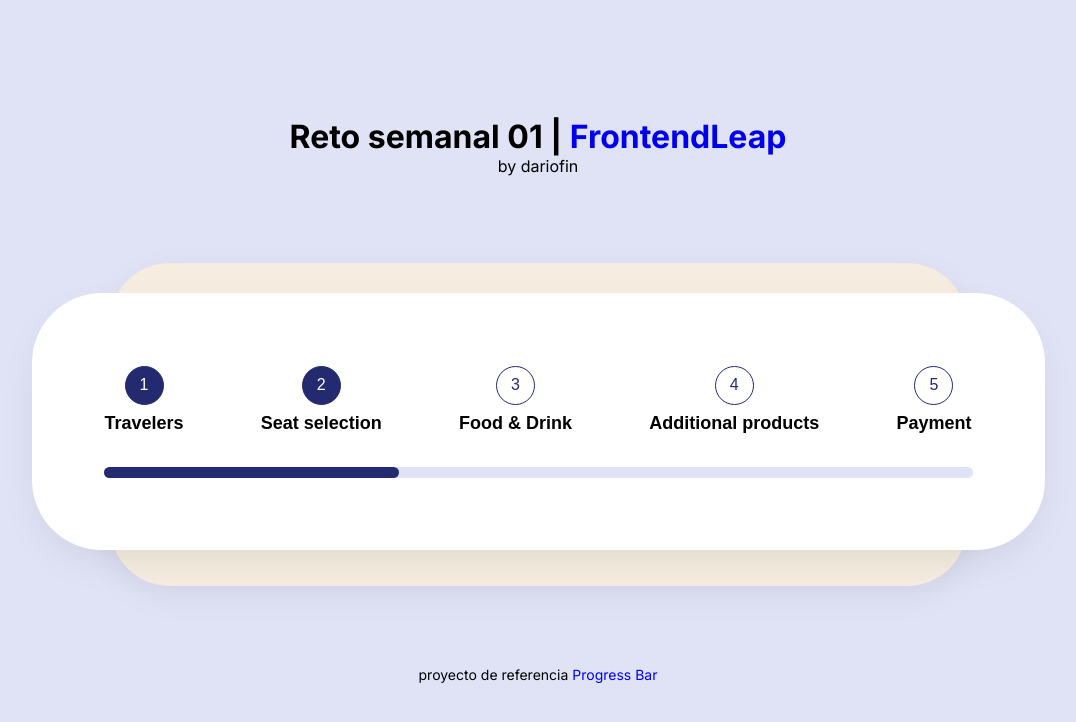
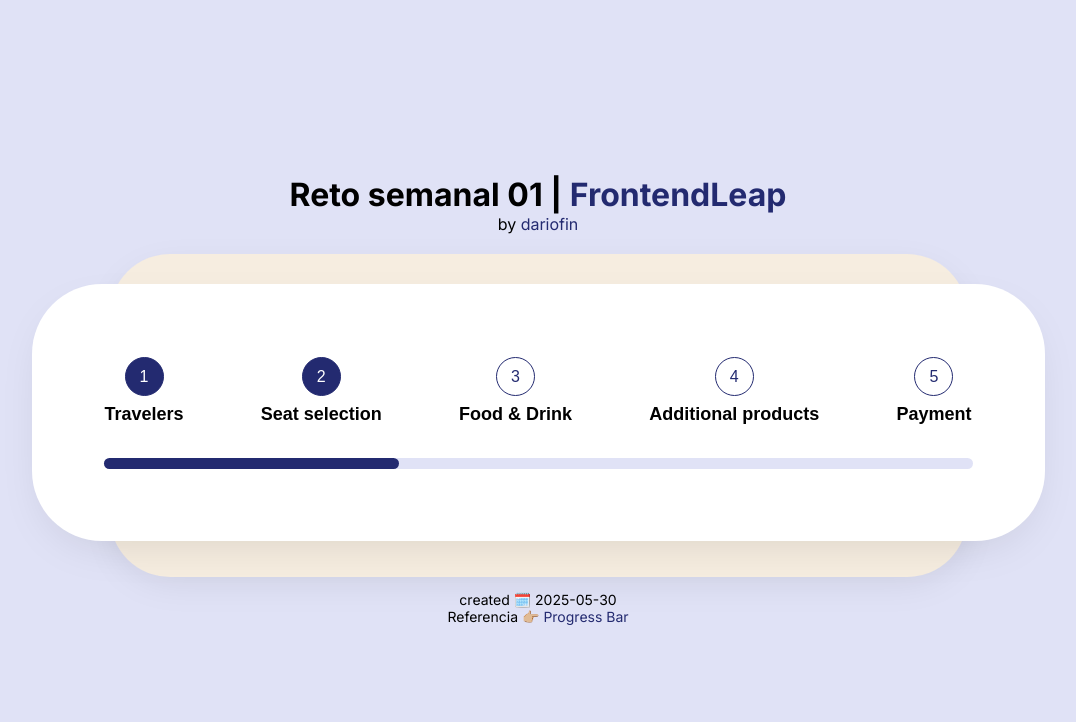
Before and after one commit to dariofin/frontendLeap, a plain HTML site: page _retos-semanales/Progress-Bar/index.html in a window 1280 px wide. Shown: the whole page, without its empty margins (102-1178 px from the left). Drawn offline with Linux system fonts and the light colour scheme.

Commit message:
últimos retoques estéticos

```diff
--- a/_retos-semanales/Progress-Bar/index.html
+++ b/_retos-semanales/Progress-Bar/index.html
@@ -22,7 +22,8 @@
 <body>
     <header>
         <h1>Reto semanal 01 | <a href="https://frontendleap.com/" target="_blank">FrontendLeap</a> </h1>
-        <p>by dariofin</p>
+        <p> by <a href="https://dariofinelli.com"> dariofin</a></p>
+
     </header>
 
     <article class="progress-card">
@@ -68,7 +69,8 @@
 
     </article>
 
-    <footer> proyecto de referencia <a href="https://www.uidesigndaily.com/posts/progress-bar" target="_blank"> Progress
+    <footer><time>created 🗓️ 2025-05-30</time><br> Referencia 👉🏼<a
+            href="https://www.uidesigndaily.com/posts/progress-bar" target="_blank"> Progress
             Bar </a>
     </footer>
 
--- a/_retos-semanales/Progress-Bar/progressbar.css
+++ b/_retos-semanales/Progress-Bar/progressbar.css
@@ -8,12 +8,16 @@
 body {
     height: 100vh;
     display: flex;
-    justify-content: space-evenly;
+    justify-content: center;
     align-items: center;
     flex-direction: column;
     background-color: #e0e2f6;
     font-family: "Inter", sans-serif;
 
+}
+
+a {
+    color: #232A70;
 }
 
 header {
@@ -25,6 +29,10 @@ header {
     width: 1013px;
     height: 257px;
     padding: 72px;
+
+    margin: 50px 0;
+
+
     display: flex;
     justify-content: center;
     align-items: center;
@@ -146,5 +154,6 @@ header {
 }
 
 footer {
+    text-align: center;
     font-size: 14px;
 }
```
